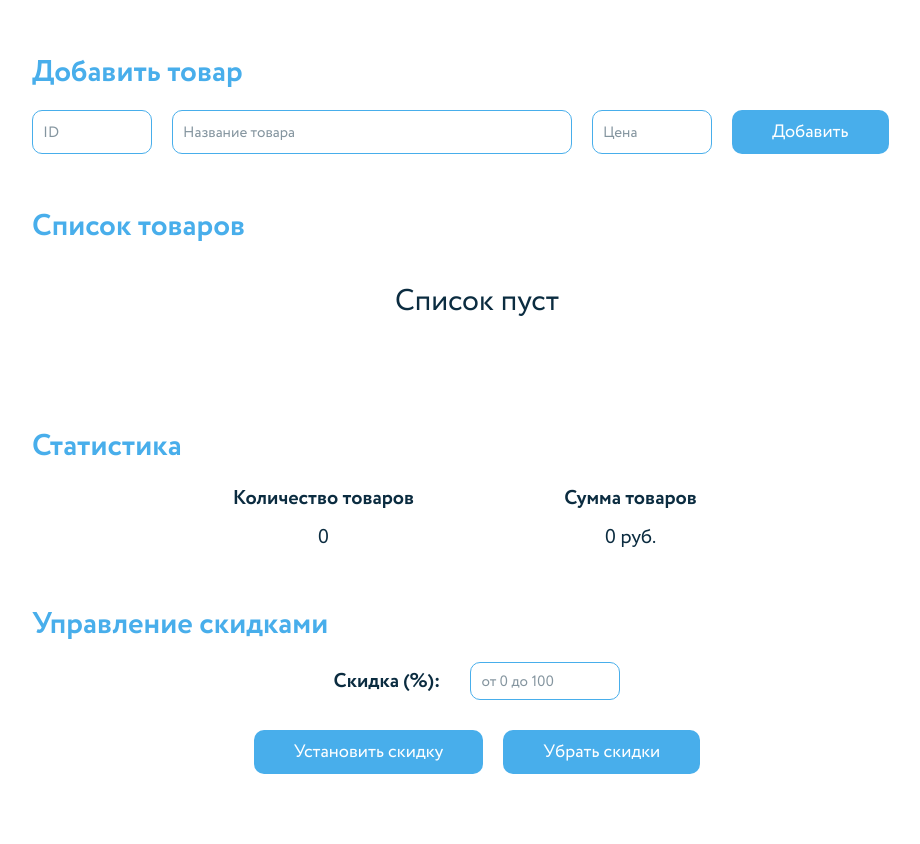
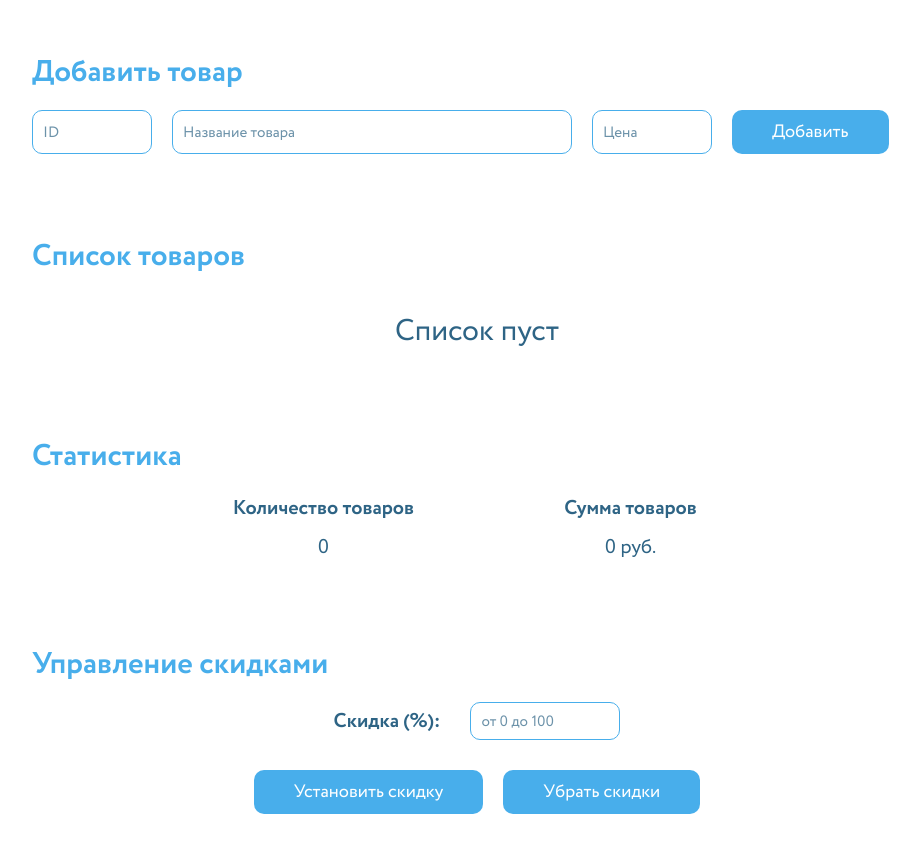
Before and after one commit to mirael26/cart-blank, a React app: page / in a window 1280 px wide. Shown: the whole page, without its empty margins (148-1068 px from the left). Before the commit the page ends 804 px from the top, so only its background shows below. Built offline with nearby package versions, Linux system fonts and the light colour scheme.

Commit message:
Small style fixes

```diff
--- a/src/components/new-product/new-product.scss
+++ b/src/components/new-product/new-product.scss
@@ -1,7 +1,7 @@
 .new-product {
   position: relative;
   max-width: 1250px;
-  padding: 50px 180px 0;
+  padding: 50px 180px 30px;
 }
 
 .new-product__title {
--- a/src/components/product-list/product-list.scss
+++ b/src/components/product-list/product-list.scss
@@ -3,7 +3,7 @@
   flex-direction: column;
   gap: 30px;
   max-width: 1250px;
-  padding: 50px 180px 50px;
+  padding: 50px 180px 30px;
 }
 
 .product-list__title {
--- a/src/components/statistics/statistics.scss
+++ b/src/components/statistics/statistics.scss
@@ -1,6 +1,6 @@
 .statistics {
   max-width: 1250px;
-  padding: 50px 180px 0;
+  padding: 50px 180px 30px;
 }
 
 .statistics__title {
--- a/src/scss/mixins.scss
+++ b/src/scss/mixins.scss
@@ -40,5 +40,5 @@
   font-weight: 400;
   font-size: 15px;
   color: $dark;
-  opacity: 0.5;
+  opacity: 0.7;
 }
--- a/src/scss/variables.scss
+++ b/src/scss/variables.scss
@@ -1,2 +1,2 @@
 $blue: #48aeeb;
-$dark: #0b2c40;
+$dark: #2e6485;
```
